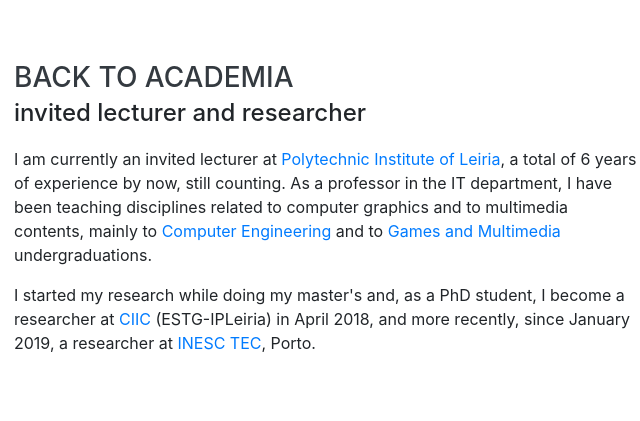
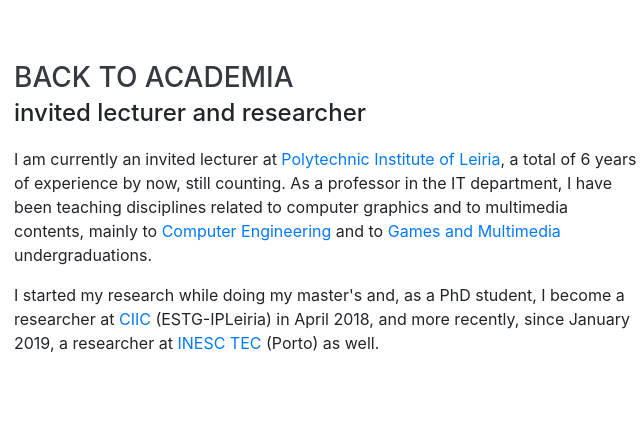
Before and after one commit to anabelamarto/anabelamarto.github.io, a website with bundled scripts: page cv/index.html in a window 1280 px wide. Shown: the part 1635-2056 px from the top of the page, 306-946 px from the left. Built offline with nearby package versions, Linux system fonts and the light colour scheme; a web font is replaced by a local one.

Commit message:
Update index.html

```diff
--- a/cv/index.html
+++ b/cv/index.html
@@ -142,7 +142,7 @@
           <div class="resume-content">
             <h3 class="mb-0">Back to Academia</h3>
             <div class="subheading mb-3">Invited lecturer and Researcher</div>
-            <p>I am currently an invited lecturer at  <a href="https://www.ipleiria.pt/home/" target="_blank">Polytechnic Institute of Leiria</a>, a total of 6 years of experience by now, still counting. As a professor in the IT department, I have been teaching disciplines related to computer graphics and to multimedia contents, mainly to <a href="https://www.ipleiria.pt/cursos/course/undergraduate-in-computer-engineering/" target="_blank">Computer Engineering</a> and to <a href="http://games.ipleiria.pt/" target="_blank">Games and Multimedia</a> undergraduations. </p> I started my research while doing my master's and, as a PhD student, I become a researcher at <a href="https://sites.ipleiria.pt/ciic/" target="_blank">CIIC</a> (ESTG-IPLeiria) in April 2018, and more recently, since January 2019, a researcher at <a href="https://www.inesctec.pt/en/laboratories/laboratory-of-computer-graphics-and-virtual-environments#intro" target="_blank">INESC TEC</a>, Porto.</p>
+            <p>I am currently an invited lecturer at  <a href="https://www.ipleiria.pt/home/" target="_blank">Polytechnic Institute of Leiria</a>, a total of 6 years of experience by now, still counting. As a professor in the IT department, I have been teaching disciplines related to computer graphics and to multimedia contents, mainly to <a href="https://www.ipleiria.pt/cursos/course/undergraduate-in-computer-engineering/" target="_blank">Computer Engineering</a> and to <a href="http://games.ipleiria.pt/" target="_blank">Games and Multimedia</a> undergraduations. </p> I started my research while doing my master's and, as a PhD student, I become a researcher at <a href="https://sites.ipleiria.pt/ciic/" target="_blank">CIIC</a> (ESTG-IPLeiria) in April 2018, and more recently, since January 2019, a researcher at <a href="https://www.inesctec.pt/en/laboratories/laboratory-of-computer-graphics-and-virtual-environments#intro" target="_blank">INESC TEC</a> (Porto) as well.</p>
           </div>
           <div class="resume-date text-md-right">
             <span class="text-primary">September 2014 - Present</span>
```
